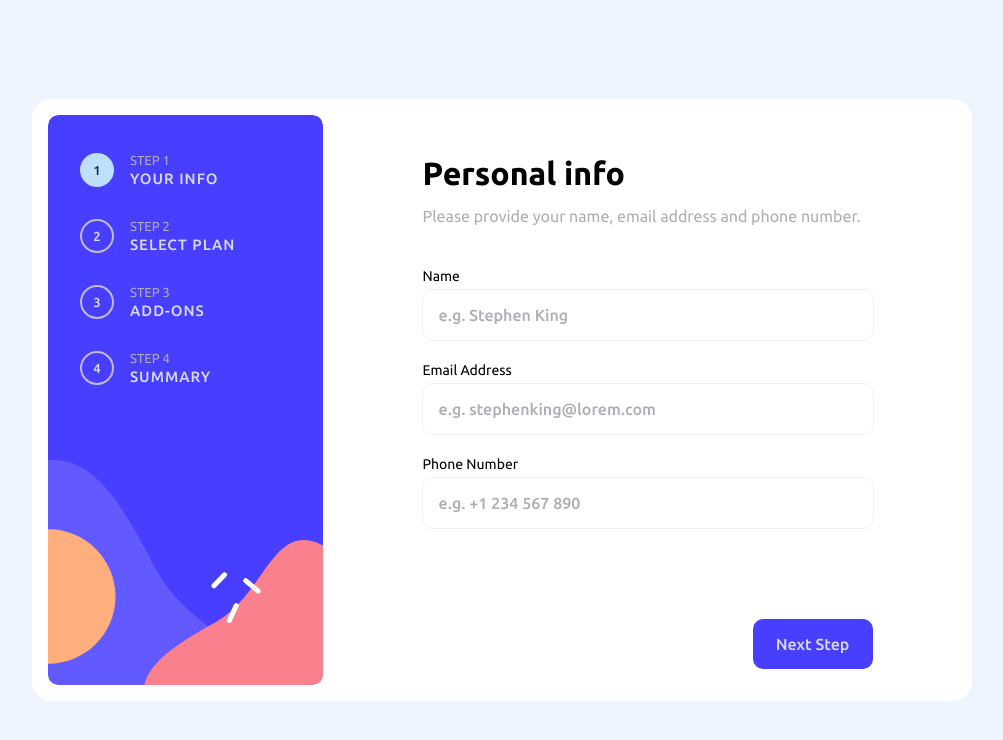
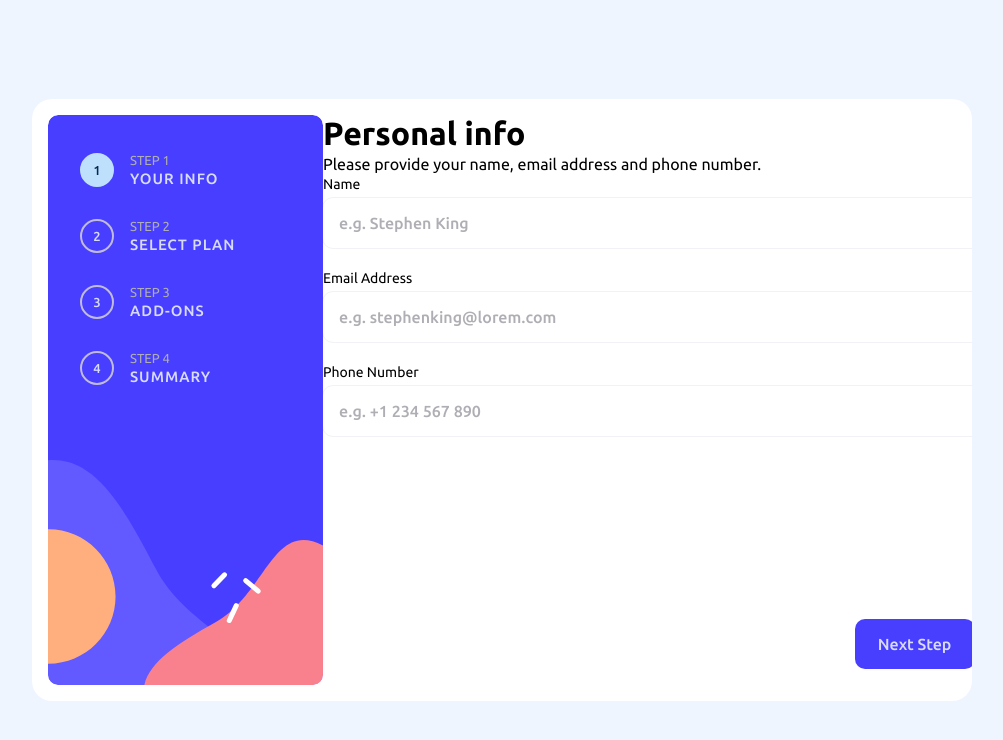
Before and after one commit to k-malkiewicz/multi_step_form, an Angular app: page / in a window 1280 px wide. Shown: the top 740 px of the page, without its empty margins (138-1141 px from the left). Built offline with nearby package versions, Linux system fonts and the light colour scheme.

Commit message:
Replace fieldset and legend tags with div tags

```diff
--- a/src/app/components/multi-step-form/multi-step-form.component.html
+++ b/src/app/components/multi-step-form/multi-step-form.component.html
@@ -1,10 +1,10 @@
 <form action="javascript:void(0)" [formGroup]="form">
     <div class="form_wrapper" [attr.data-step]="multiStepFormService.currentFormStep" [class.confirmed]="confirmBtnClicked">
-        <fieldset formGroupName="personalInfo">
-            <legend>
+        <div formGroupName="personalInfo">
+            <div>
                 <h2>Personal info</h2>
-                <span>Please provide your name, email address and phone number.</span>
-            </legend>
+                <p>Please provide your name, email address and phone number.</p>
+            </div>
             <div class="form_control">
                 <div>
                     <label for="name">Name</label>
@@ -34,12 +34,13 @@
                 </div>
                 <input type="tel" name="phoneNumber" [class.error]="phoneNumber?.errors && nextBtnClicked" id="phoneNumber" formControlName="phoneNumber" placeholder="e.g. +1 234 567 890">
             </div>
-        </fieldset>
-        <fieldset>
-            <legend>
+        </div>
+
+        <div>
+            <div>
                 <h2>Select your plan</h2>
-                <span>You have the option of monthly or yearly billing.</span>
-            </legend>
+                <p>You have the option of monthly or yearly billing.</p>
+            </div>
             <div class="plan_types_wrapper">
                 @for (planType of planTypes; let i = $index; track planType.name) {
                     <div class="plan_type_card">
@@ -69,12 +70,12 @@
             @if (planType?.errors && nextBtnClicked) {
                 @if (planType?.errors?.['required']) { <span class="form_control_error">Please select a plan type</span> }
             }
-        </fieldset>
-        <fieldset>
-            <legend>
+        </div>
+        <div>
+            <div>
                 <h2>Pick add-ons</h2>
-                <span>Add-ons help enhance your gaming experience.</span>
-            </legend>
+                <p>Add-ons help enhance your gaming experience.</p>
+            </div>
             <div class="add_ons_wrapper">
                 @for (addOn of addOns; let i = $index; track addOn.name) {
                     <div class="add_on_card">
@@ -94,12 +95,12 @@
                     </div>
                 }
             </div>
-        </fieldset>
-        <fieldset>
-            <legend>
+        </div>
+        <div>
+            <div>
                 <h2>Finishing up</h2>
-                <span>Double-check everything looks OK before confirming.</span>
-            </legend>
+                <p>Double-check everything looks OK before confirming.</p>
+            </div>
             <div class="summary">
                 <div class="summary_inner">
                     <div class="summary_plan">
@@ -133,7 +134,7 @@
                     <span>{{ totalPrice }}</span>
                 </div>
             </div>
-        </fieldset>
+        </div>
     </div>
     <div class="form_action_btns">
         <div class="form_action_btns_inner">
```
